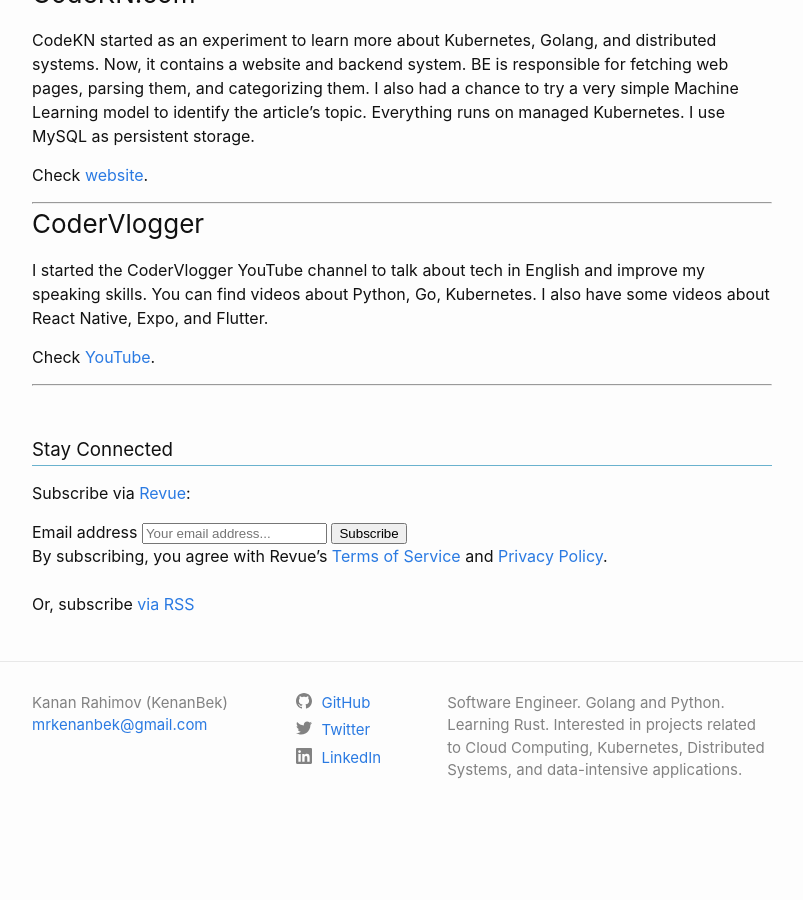
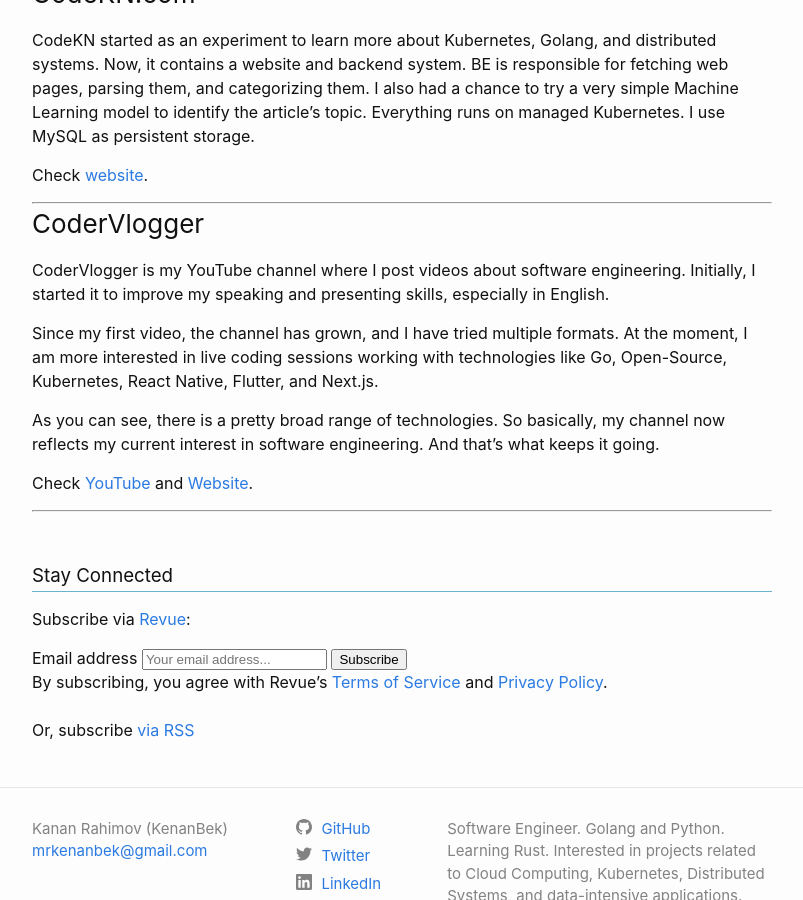
Before and after one commit to KenanBek/kenanbek.github.io, a Jekyll site: the page built from projects.md, in a window 1280 px wide and 900 px high, scrolled down 539 px. Shown: the whole window, without its empty margins (238-1041 px from the left). Built offline with Jekyll 4.4.1, drawn with Linux system fonts in a browser that asks for light colours; before the commit the page ends 1381 px from its top, so only the background shows below that.

Commit message:
update info about CoderVlogger

```diff
--- a/projects.md
+++ b/projects.md
@@ -40,8 +40,12 @@ Check [website](https://codekn.com).
 
 ### CoderVlogger
 
-I started the CoderVlogger YouTube channel to talk about tech in English and improve my speaking skills. You can find videos about Python, Go, Kubernetes. I also have some videos about React Native, Expo, and Flutter.
+CoderVlogger is my YouTube channel where I post videos about software engineering. Initially, I started it to improve my speaking and presenting skills, especially in English.
 
-Check [YouTube](https://youtube.com/codervlogger).
+Since my first video, the channel has grown, and I have tried multiple formats. At the moment, I am more interested in live coding sessions working with technologies like Go, Open-Source, Kubernetes, React Native, Flutter, and Next.js.
+
+As you can see, there is a pretty broad range of technologies. So basically, my channel now reflects my current interest in software engineering. And that's what keeps it going.
+
+Check [YouTube](https://youtube.com/codervlogger) and [Website](https://kenanbek.gitbook.io/codervlogger/).
 
 ---
```
